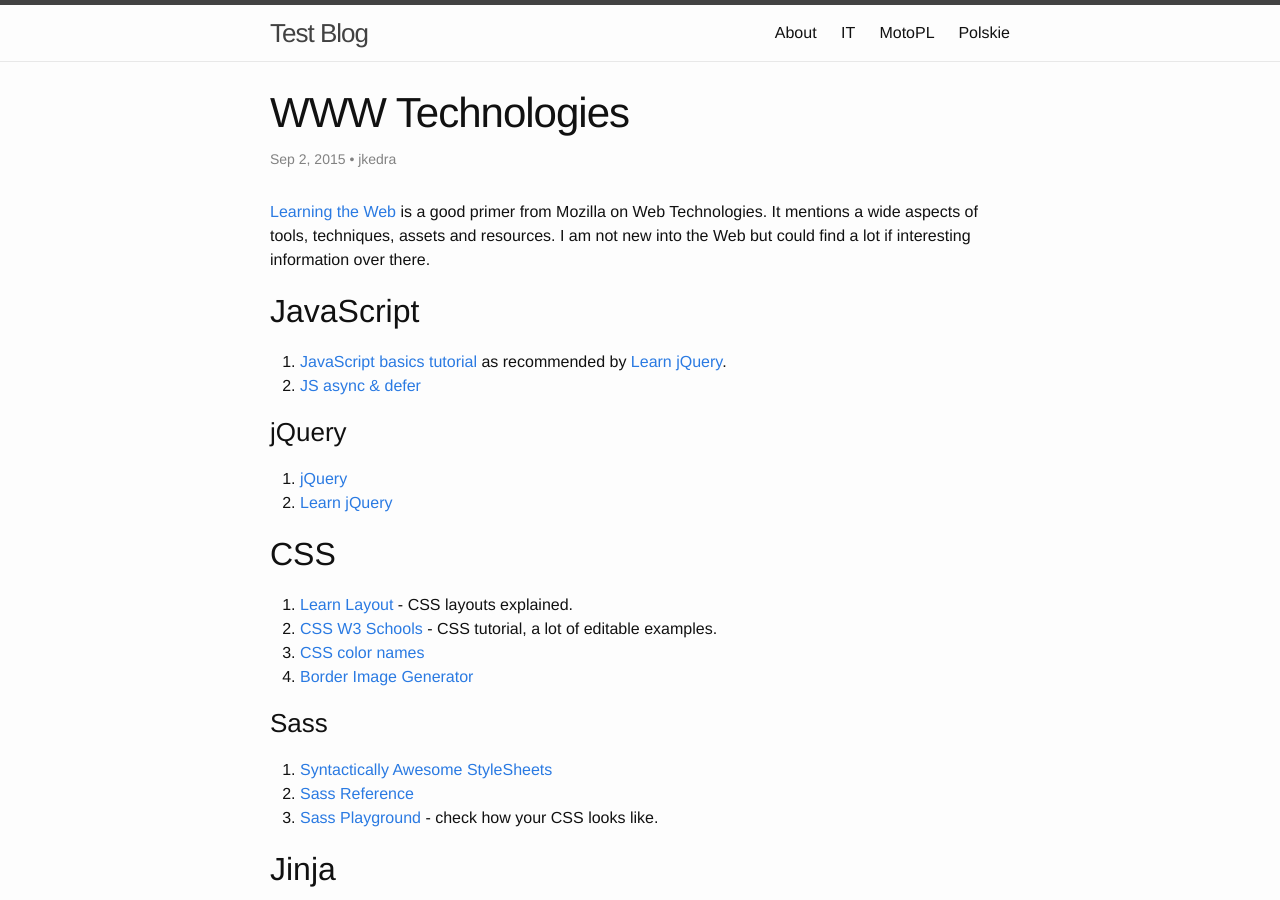
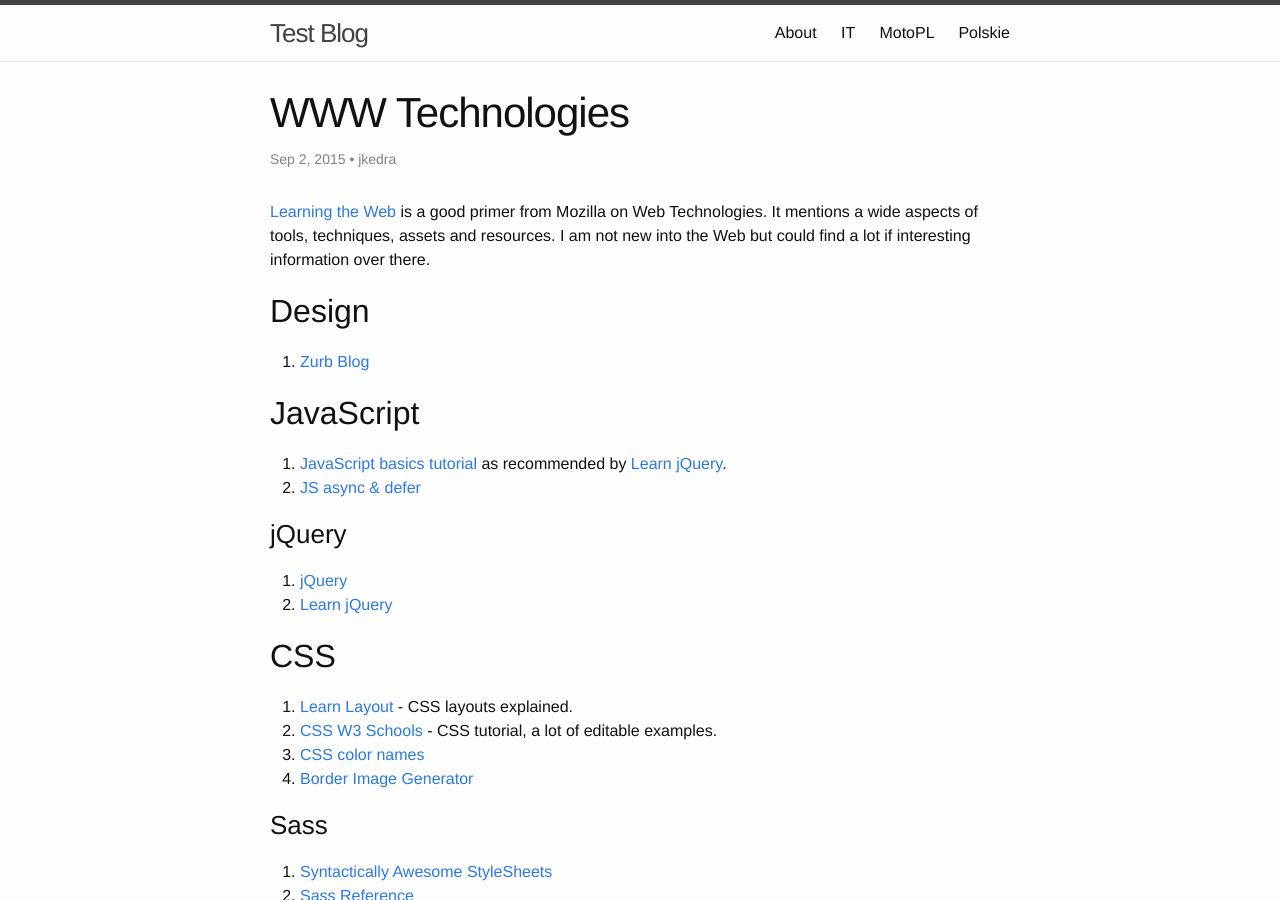
Before and after one commit to jkedra/jkedra.github.io, a Jekyll site: the page built from _posts/2015-07-27-www.md, in a window 1280 px wide and 900 px high. Built offline with Jekyll 4.4.1, drawn with Linux system fonts in a browser that asks for light colours.

Commit message:
zurb blog

```diff
--- a/_posts/2015-07-27-www.md
+++ b/_posts/2015-07-27-www.md
@@ -13,6 +13,9 @@ jquery: true
 It mentions a wide aspects of tools, techniques, assets and resources.
 I am not new into the Web but could find a lot if interesting information
 over there.
+
+## Design
+1. [Zurb Blog](http://zurb.com/blog)
 
 ## JavaScript
 
```
